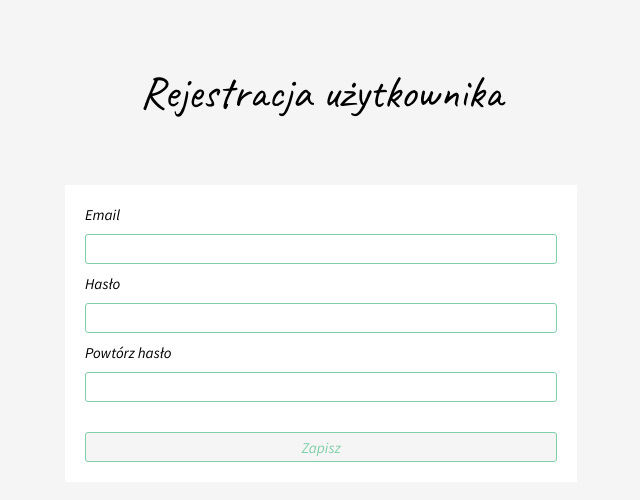
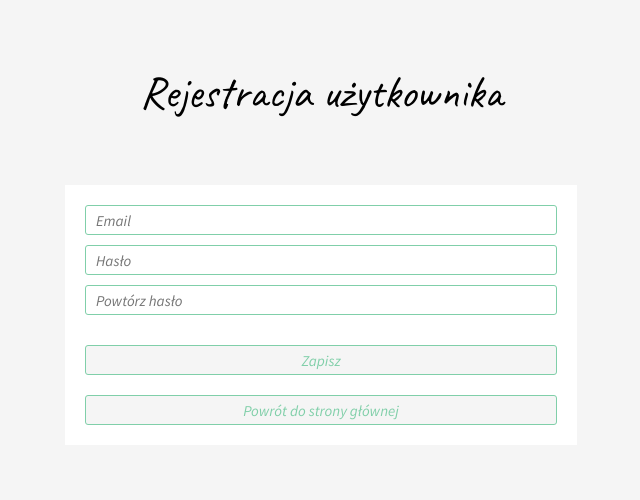
Before and after one commit to RafalKuchta/ToDoMegakFrontend-React-NestJs, a React (Create React App) app: page /register in a window 1280 px wide. Shown: the top 500 px of the page, without its empty margins (319-959 px from the left). Built offline with nearby package versions, Linux system fonts and the light colour scheme; no server answers; a web font is replaced by a local one.

Commit message:
Added Axios and ToastConteiner

```diff
--- a/src/components/Register/Register.tsx
+++ b/src/components/Register/Register.tsx
@@ -1,7 +1,9 @@
 import React, {useState} from 'react';
 
 import './Register.css';
-import {onRegister} from "../Login/Login.api";
+import {getAxiosData} from "../Axios-api/Axios.api";
+import {Toast} from "../Toast/Toast";
+import {ToastContainer} from "react-toastify";
 import {useNavigate} from "react-router";
 
 
@@ -13,22 +15,27 @@ export const Register = () => {
     });
     const [error, setError] = useState('');
 
-    const navigate = useNavigate();
-
     const register = async (e: React.FormEvent) => {
         e.preventDefault();
+        setError('');
 
         if( pwd === repeatPwd){
-            const response = await onRegister({
+            const response = await getAxiosData({
                 email,
                 pwd,
+              url: "/user/register",
+              method: "POST",
             })
 
             if (response.error === "Request failed with status code 409") {
                 response.error = "Użytkownik już istnieje."
             } else {
-                // alert(`Uzytkownik ${email} dodany do bazy.`)
-                navigate('/', {replace: true})
+                Toast(`Uzytkownik ${email} dodany do bazy.`);
+                setRegisterData({
+                    email: '',
+                    pwd: '',
+                    repeatPwd: '',
+                });
             }
 
             if(response && response.error){
@@ -40,44 +47,51 @@ export const Register = () => {
         }
     };
 
+    const navigate = useNavigate();
+
     return (
         <>
             <h2 className="register">Rejestracja użytkownika</h2>
+            <ToastContainer autoClose={2000}/>
             <form className="register-form" onSubmit={register}>
-                <label htmlFor="email">Email</label>
                 <input
                     value={email}
                     name="email"
+                    placeholder='Email'
                     onChange={(e) => setRegisterData({
                         email: e.target.value,
                         pwd,
                         repeatPwd,
                     })}
+                    required
                 />
-                <label htmlFor="pwd">Hasło</label>
                 <input
                     value={pwd}
                     type="password"
                     name="pwd"
+                    placeholder='Hasło'
                     onChange={(e) => setRegisterData({
                         email,
                         pwd: e.target.value,
                         repeatPwd,
                     })}
+                    required
                 />
-                <label htmlFor="pwd">Powtórz hasło</label>
                 <input
                     value={repeatPwd}
                     type="password"
                     name="pwd"
+                    placeholder='Powtórz hasło'
                     onChange={(e) => setRegisterData({
                         email,
                         pwd,
                         repeatPwd: e.target.value,
                     })}
+                    required
                 />
                 <button type="submit">Zapisz</button>
                 {error.length > 0 && <p>{error}</p>}
+                <button onClick={() => navigate('/sms', {replace: true})}>Powrót do strony głównej</button>
             </form>
         </>
 
```
